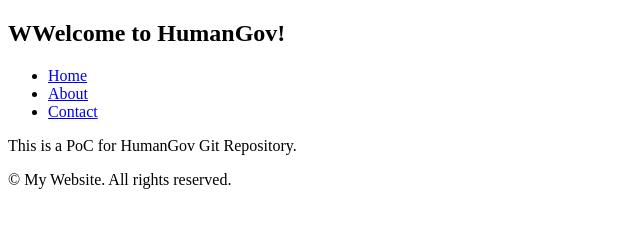
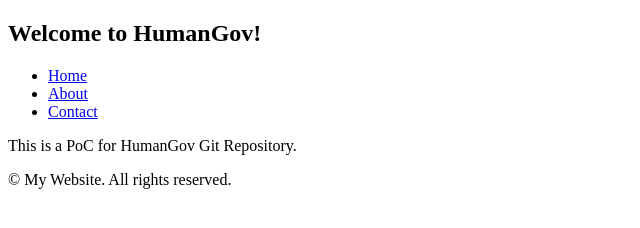
Before and after one commit to WallaceMazille/human-gov-application, a plain HTML site: page index.html in a window 1280 px wide. Shown: the full height of the page, 0-640 px from the left. Drawn offline with Linux system fonts and the light colour scheme.

```diff
--- a/index.html
+++ b/index.html
@@ -5,7 +5,7 @@
 </head>
 <body>
 <header>
-<h2>WWelcome to HumanGov!</h2>
+<h2>Welcome to HumanGov!</h2>
 <nav>
 <ul>
 <li><a href="#">Home</a></li>
```
